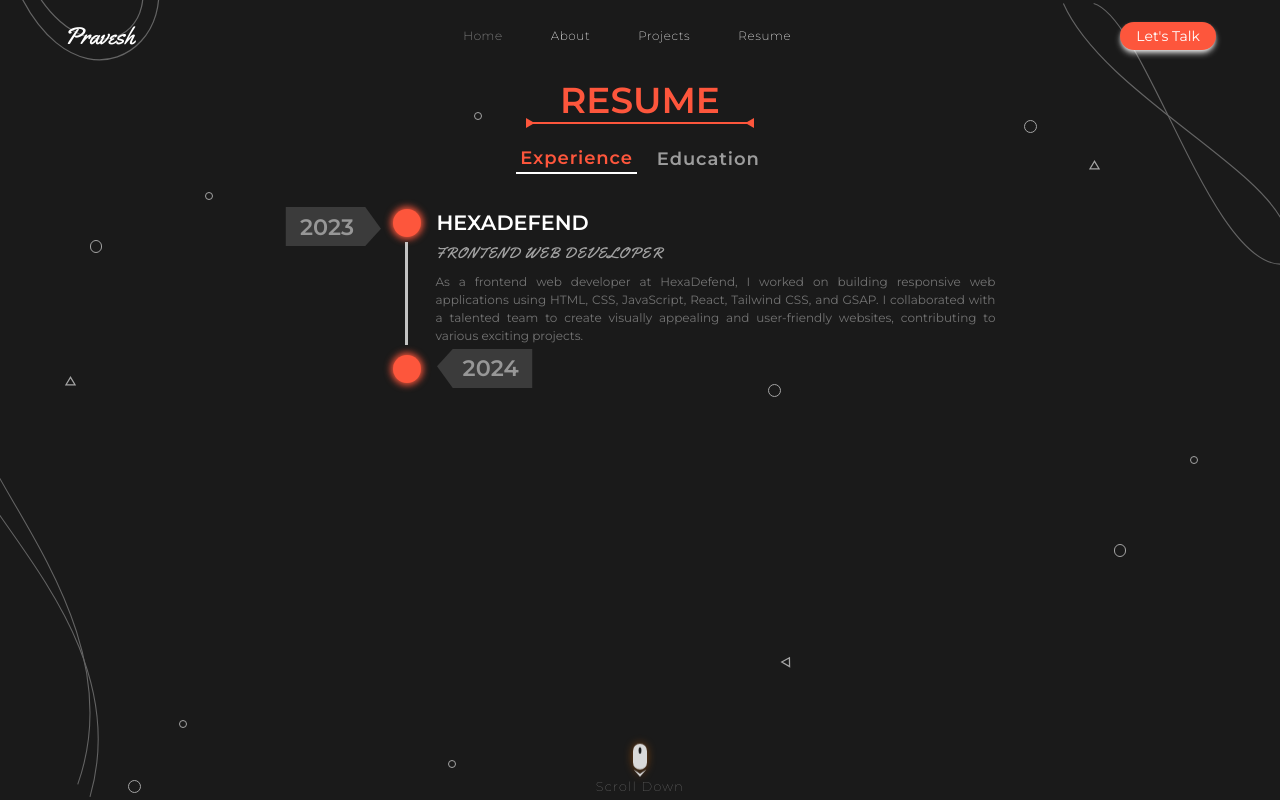
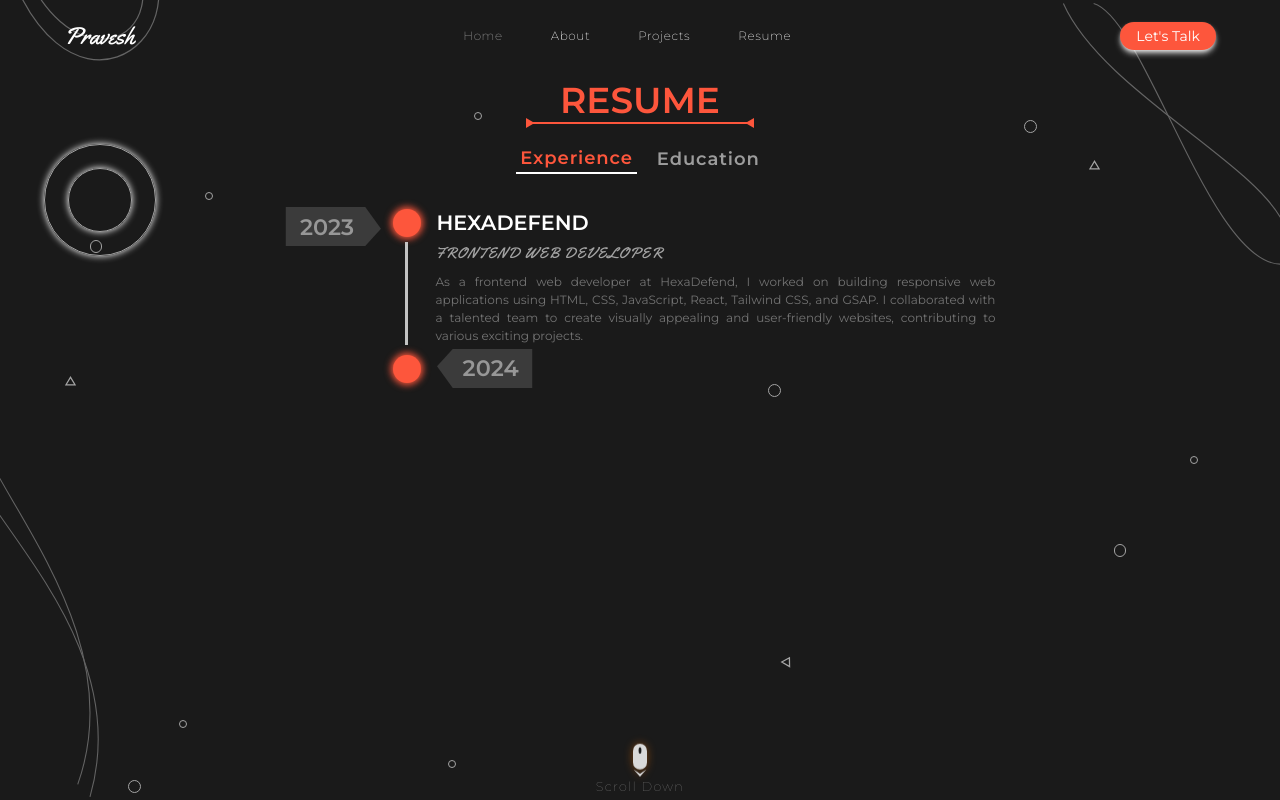
Before and after one commit to pravesh-dev/Portfolio, a React (Vite) app: page /resume in a window 1280 px wide. Built offline with nearby package versions, Linux system fonts and the light colour scheme.

Commit message:
added cursor follower

```diff
--- a/src/Components/CursorFollower.jsx
+++ b/src/Components/CursorFollower.jsx
@@ -1,9 +1,23 @@
-import React from 'react'
+import React, { useEffect, useState } from 'react'
 
 function CursorFollower() {
+  const [cursorPosition, setCursorPosition] = useState({top: 200, left: 100})
+
+  useEffect(() => {
+    const handleMouseMove = (e)=>{
+      setCursorPosition({top: e.clientY, left: e.clientX});
+    }
+
+    window.addEventListener("mousemove", handleMouseMove);
+    return () => {
+      window.removeEventListener("mousemove", handleMouseMove);
+    }
+  }, [])
+
   return (
     <div>
-
+      <div className={`w-16 h-16 rounded-full border border-neutral-400 shadow-[0_0_7px_white] fixed -translate-x-1/2 -translate-y-1/2 `} style={{ top: `${cursorPosition.top}px`, left: `${cursorPosition.left}px` }}></div>
+      <div className={`w-28 h-28 rounded-full border border-neutral-400 shadow-[0_0_7px_white] fixed -translate-x-1/2 -translate-y-1/2 `} style={{ top: `${cursorPosition.top}px`, left: `${cursorPosition.left}px` }}></div>
     </div>
   )
 }
--- a/src/Components/Layout.jsx
+++ b/src/Components/Layout.jsx
@@ -1,10 +1,12 @@
 import React from 'react'
 import { Outlet } from 'react-router-dom'
 import Header from './Header'
+import CursorFollower from './CursorFollower'
 function Layout() {
   return (
     <main>
       <Header/>
+      <CursorFollower/>
       <Outlet/>
     </main>
   )
--- a/src/index.css
+++ b/src/index.css
@@ -21,10 +21,10 @@
   height: 100%;
   position: relative;
   background-color: #1a1a1a;
-  cursor: url('/public/cursor.png'),auto;
+  cursor: url('/cursor.png'),auto;
 }
 .cursor_pointer{
-  cursor: url('/public/cursorHand.png'),pointer;
+  cursor: url('/cursorHand.png'),pointer;
 }
 .skills_para{
   @apply text-[0.6rem] text-neutral-300 font-extralight tracking-[0.05rem] leading-[0.8rem] text-justify lg:text-[0.8rem] lg:tracking-[0.12rem] lg:leading-[1rem]
```
